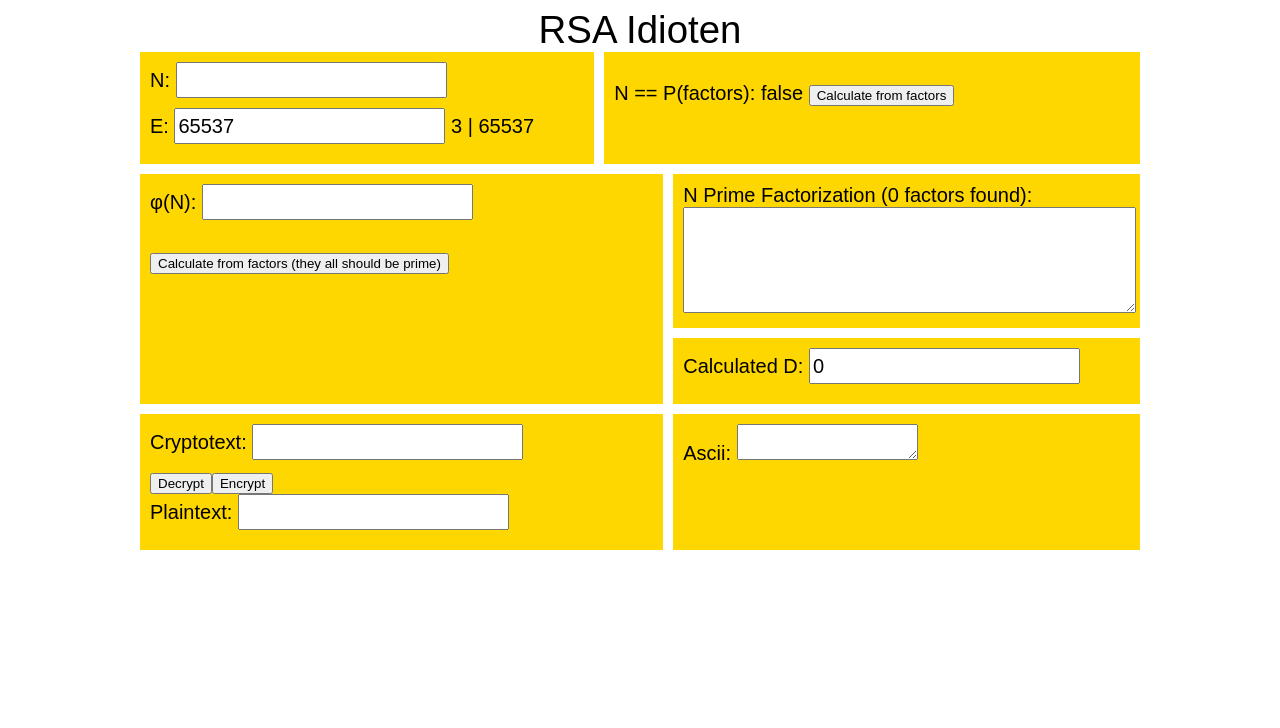
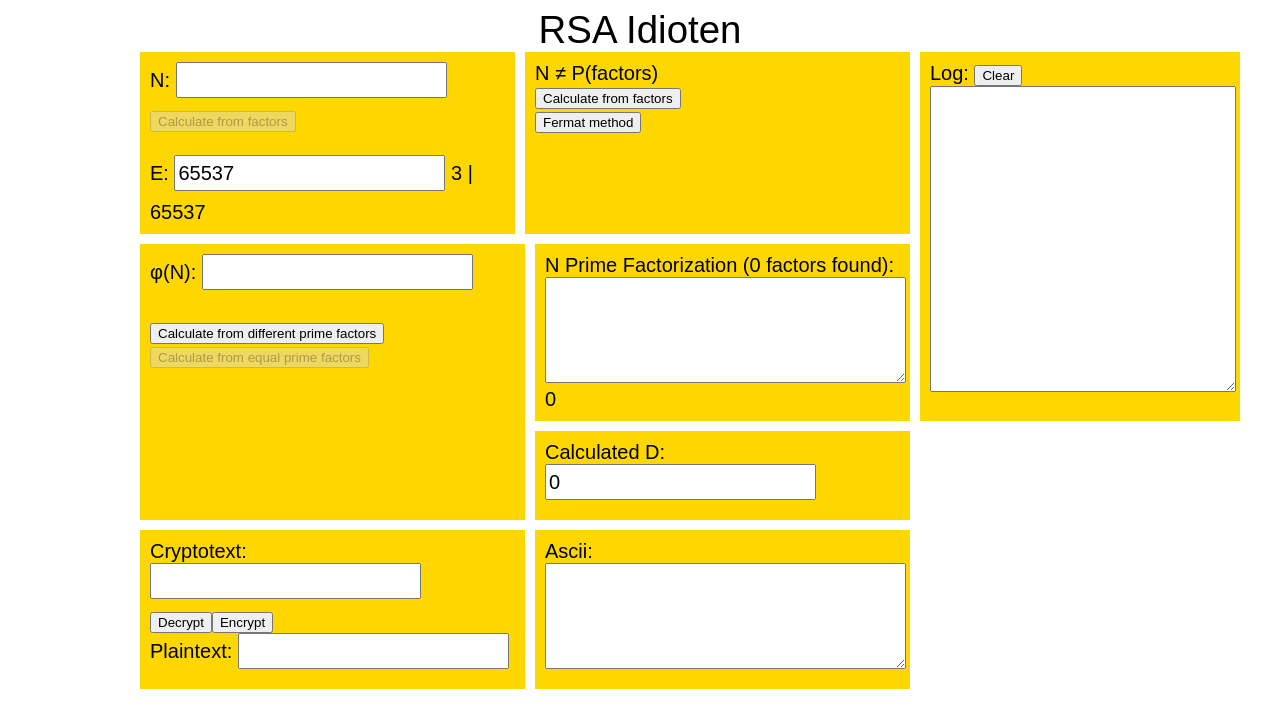
Before and after one commit to zpix1/rsa-idioten, a Vue app: page / in a window 1280 px wide. Shown: the top 728 px of the page. Built offline with nearby package versions, Linux system fonts and the light colour scheme; a web font is replaced by a local one.

Commit message:
more improvements

```diff
--- a/src/components/MainView.vue
+++ b/src/components/MainView.vue
@@ -4,21 +4,30 @@
     <div id="grid">
       <div id="n">
         N:
-        <input type="text" v-model="n" /> <br>
-        E:
+        <input type="text" v-model="n" /><input
+            type="button"
+            value="Calculate from factors"
+            :disabled="nfactors.length == 0"
+            @click="calculate_n"
+          /><br>
+        <br />E:
         <input type="text" v-model="e" />
-        <a @click="set_e(3)"> 3 </a>
-        <a @click="set_e(65537)">| 65537</a>
+        <a @click="set_e(3)"> 3</a>
+        <a @click="set_e(65537)"> | 65537</a>
       </div>
       <div id="n-info">
-        <p>
-          N == P(factors): {{ !!nfactors.length && n == nfactors.reduce((a, x) => a*x) }}
+        <div>
+          N {{ (!!nfactors.length && n == nfactors.reduce((a, x) => a*x)) ? '=' : '&ne;' }} P(factors)
+
+        </div>
+        <div>
           <input
             type="button"
             value="Calculate from factors"
             @click="calculate_n"
-          />
-        </p>
+          /><br>
+          <input type="button" value="Fermat method" @click="fermat_prime()" />
+        </div>
       </div>
       <div id="p-q-phi">
         <div>
@@ -27,8 +36,16 @@
           <p>
             <input
               type="button"
-              value="Calculate from factors (they all should be prime)"
+              value="Calculate from different prime factors"
+              :disabled="(new Set(nfactors)).size != nfactors.length"
               @click="calculate_phi"
+            />
+            <br />
+            <input
+              type="button"
+              value="Calculate from equal prime factors"
+              :disabled="(new Set(nfactors)).size != 1"
+              @click="calculate_phi_from_equals"
             />
           </p>
         </div>
@@ -37,10 +54,11 @@
         N Prime Factorization ({{ nfactors.length }} factors found):
         <br />
         <textarea v-model="nfactors_raw" class="factors-textarea"></textarea>
+        {{ mr_filter().length }}
       </div>
       <div id="d">
         Calculated D:
-        <input type="text" v-model="d" />
+        <input readonly type="text" v-model="d" />
       </div>
       <div id="enc-dec">
         <div>
@@ -56,7 +74,11 @@
       </div>
       <div id="ascii">
         Ascii:
-        <textarea type="text" v-model="ascii" />
+        <textarea type="text" v-model="ascii" class="ascii-ta" />
+      </div>
+      <div id="log">
+        Log: <input type="button" value="Clear" @click="logtext=''"/>
+        <textarea style="width: 100%; height: 300px;" :value="logtext"></textarea>
       </div>
     </div>
   </div>
@@ -64,7 +86,8 @@
 
 <script>
 /* global BigInt */
-import { egcd, expmod, hex_to_ascii, ascii_to_bi } from "../libs/utils";
+import { egcd, expmod, hex_to_ascii, ascii_to_bi, bi_pow } from "../libs/utils";
+import { fermat_prime, mr_test } from "../libs/rsa";
 
 export default {
   name: "MainView",
@@ -75,12 +98,22 @@ export default {
       phi: null,
       cryptotext: null,
       plaintext: "",
-      nfactors_raw: ""
+      nfactors_raw: "",
+      logtext: ""
     };
   },
+  created: function() {
+    // console.log(mr_test(10n));
+    // console.log(mr_test(27n));
+    // console.log(mr_test(117n));
+    console.log(fermat_prime(13689n));
+  },
   methods: {
+    log: function (str) {
+      this.logtext += str + '\n';
+    },
     cast_to_bi: function() {
-      this.e =  this.e && BigInt(this.e);
+      this.e = this.e && BigInt(this.e);
       this.n = this.n && BigInt(this.n);
       this.phi = this.phi && BigInt(this.phi);
       this.cryptotext = this.cryptotext && BigInt(this.cryptotext);
@@ -89,8 +122,26 @@ export default {
     calculate_phi: function() {
       this.phi = this.nfactors.reduce((a, x) => a * (x - BigInt(1)), 1n);
     },
+    calculate_phi_from_equals: function() {
+      console.log(this.nfactors);
+      // console.log(this.nfactors[0]**BigInt(this.nfactors.length) - this.nfactors[0]**(BigInt(this.nfactors.length)-1n));
+      this.phi =
+        bi_pow(this.nfactors[0], BigInt(this.nfactors.length)) -
+        bi_pow(this.nfactors[0], BigInt(this.nfactors.length) - 1n);
+    },
     calculate_n: function() {
       this.n = this.nfactors.reduce((a, x) => a * x);
+    },
+    fermat_prime: function() {
+      let ans = fermat_prime(BigInt(this.n));
+      this.log('Fermat run: ' + (ans ? 'FOUND' : 'not found'));
+      if (ans == null) {
+        return false;
+      } else {
+        console.log(ans);
+        this.nfactors = [ans, this.n / ans];
+        return true;
+      }
     },
     set_e: function(e) {
       this.e = BigInt(e);
@@ -98,18 +149,30 @@ export default {
     decrypt: function() {
       this.plaintext = expmod(this.cryptotext, this.d, this.n);
     },
-    encrypt: function () {
+    encrypt: function() {
       this.cryptotext = expmod(this.plaintext, this.e, this.n);
+    },
+    mr_filter: function () {
+      return this.nfactors.filter(x => !false);
     }
   },
 
   computed: {
     nfactors: {
       get: function() {
+        try {
         return this.nfactors_raw
           .split("\n")
           .filter(e => BigInt(e))
           .map(e => BigInt(e));
+        } catch (e) {
+          this.log('N factors read failed: ' + e);
+          return [];
+        }
+      },
+      set: function(v) {
+        console.log(v);
+        this.nfactors_raw = v.map(x => x.toString()).join("\n");
       }
     },
     d: function() {
@@ -138,6 +201,7 @@ export default {
 </script>
 
 <style>
+
 .header {
   font-size: 3vw;
   text-align: center;
@@ -146,10 +210,10 @@ export default {
 #grid {
   display: grid;
   grid-template-areas:
-    "n n-info n-info"
-    "p-q-phi p-q-phi n-factors"
-    "p-q-phi p-q-phi d"
-    "enc-dec enc-dec ascii";
+    "n n-info n-info log log log"
+    "p-q-phi p-q-phi n-factors log log log"
+    "p-q-phi p-q-phi d . . ."
+    "enc-dec enc-dec ascii . . .";
   grid-gap: 10px;
 }
 
@@ -167,9 +231,19 @@ export default {
   font-size: 20px;
 }
 
+#grid input[type="button"] {
+
+}
+
 .factors-textarea {
   width: 100%;
   height: 100px;
+}
+
+#log {
+  width: 300px;
+  margin-right: -100px;
+  grid-area: log;
 }
 
 #n-info {
@@ -199,4 +273,9 @@ export default {
 #ascii {
   grid-area: ascii;
 }
+
+#ascii .ascii-ta {
+  width: 100%;
+  height: 100px;
+}
 </style>
--- /dev/null
+++ b/src/libs/rsa.js
@@ -0,0 +1,49 @@
+import { sqrt } from "./utils";
+
+function fermat_prime(n) {
+  if (n % 2n == 0n) {
+    return null;
+  }
+  let a = sqrt(n);
+  let b2 = a * a - n;
+
+  while (b2 > 0 && sqrt(b2) ** 2n == b2) {
+    a += 1n;
+    b2 = a * a - n;
+  }
+
+  if (b2 < 0n) {
+    return null;
+  }
+
+  return a - sqrt(b2);
+}
+
+function mr_test(n, k = 100) {
+  if (n < 2n) return false;
+  if (n == 2n) return true;
+  let [d, r] = [n - 1n, 0n];
+  while (!((d / 2n) % 1n)) {
+    d /= 2n;
+    r++;
+  }
+  WitnessLoop: for (let i = 0; i < k; i++) {
+    let a = BigInt(Math.floor(Math.random() * (n - 4)) + 2);
+    let x = 1n;
+    for (let z = 0n; z < d; z++) {
+      x = (x * a) % n;
+    }
+    if (x == 1n || x == n - 1n) {
+      continue WitnessLoop;
+    }
+    for (let j = 0n; j < r - 1; j++) {
+      x = (x * x) % n;
+      if (x == 1n) return false;
+      if (x == n - 1n) continue WitnessLoop;
+    }
+    return false;
+  }
+  return true;
+}
+
+export { fermat_prime, mr_test };
--- a/src/libs/utils.js
+++ b/src/libs/utils.js
@@ -1,3 +1,23 @@
+function sqrt(value) {
+  if (value < 0n) {
+      throw 'square root of negative numbers is not supported'
+  }
+
+  if (value < 2n) {
+      return value;
+  }
+
+  function newtonIteration(n, x0) {
+      const x1 = ((n / x0) + x0) >> 1n;
+      if (x0 === x1 || x0 === (x1 - 1n)) {
+          return x0;
+      }
+      return newtonIteration(n, x1);
+  }
+
+  return newtonIteration(value, 1n);
+}
+
 function egcd(m, n) {
   var a1 = 1n;
   var b1 = 0n;
@@ -67,6 +87,30 @@ var expmod = function(a, b, n) {
     x = x % n;
   }
   return result;
-};
+}
 
-export { egcd, expmod, hex_to_ascii, ascii_to_bi };
+// function mr_test(n, k=100){
+//   if(n<2) return false;
+//   if(n==2) return true;
+//   let [d,r] = [n-1,0]
+//   while(!((d/2)%1)){d/=2;r++}
+//   WitnessLoop: for(let i = 0; i < k; i++){
+//     let a = Math.floor(Math.random()*(n-4))+2;
+//     let x = 1
+//     for(let z=0; z<d; z++){
+//       x=(x*a)%n;
+//     }
+//     if(x==1 || x==n-1){
+//       continue WitnessLoop;
+//     }
+//     for(let j = 0; j < r - 1; j++){
+//       x=(x*x)%n;
+//       if(x==1) return false;
+//       if(x==n-1) continue WitnessLoop;
+//     }
+//     return false;
+//   }
+//   return true;
+// }
+
+export { egcd, expmod, hex_to_ascii, ascii_to_bi, sqrt, bi_pow };
--- a/src/main.js
+++ b/src/main.js
@@ -1,6 +1,6 @@
 import Vue from 'vue'
 import App from './App.vue'
-
+import bigInt from 'big-integer';
 // import "https://cdn.rawgit.com/dreampulse/computer-modern-web-font/master/fonts.css";
 
 Vue.config.productionTip = false
```
